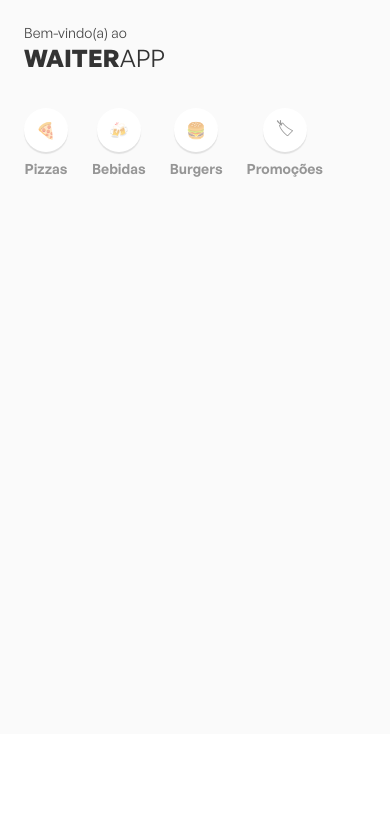
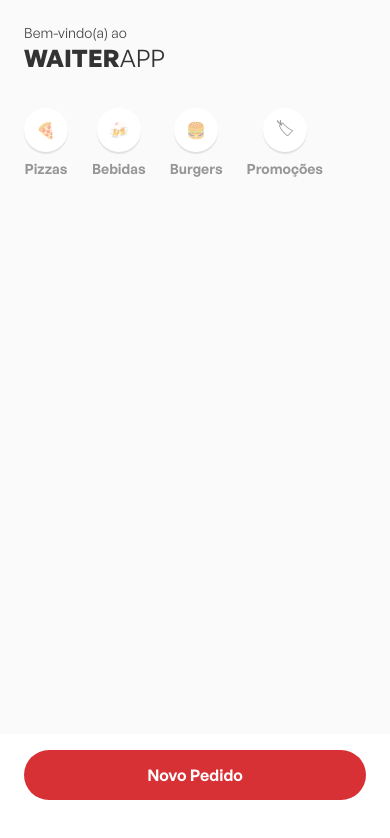
Before and after one commit to Birgiman/WaiterApp, a React Native app in the folder app/: screen / in a window 390 px wide. Shown: the top 838 px of the page. Built offline with nearby package versions, Linux system fonts and the light colour scheme.

Commit message:
Making button for footer

```diff
--- a/app/src/Main/index.tsx
+++ b/app/src/Main/index.tsx
@@ -8,6 +8,7 @@
 import { Header } from '../Header';
 import { Categories } from '../components/Categories';
 import { Menu } from '../components/Menu';
+import { Button } from '../components/Button';
 
 export function Main() {
 	return (
@@ -28,7 +29,9 @@
 
 			<Footer>
 				<FooterContainer>
-
+					<Button onPress={() => alert('deu certo')}>
+						Novo Pedido
+					</Button>
 				</FooterContainer>
 			</Footer>
 		</>
--- a/app/src/Main/styles.ts
+++ b/app/src/Main/styles.ts
@@ -21,6 +21,7 @@
 export const Footer = styled.View`
 	min-height: 110px;
 	background: #fff;
+	padding: 16px 24px;
 `;
 
 export const FooterContainer = styled.SafeAreaView`
--- /dev/null
+++ b/app/src/components/Button/index.tsx
@@ -0,0 +1,16 @@
+import { Container } from './styles';
+import { Text } from '../Text';
+
+interface ButtonProps {
+	children: string;
+	onPress: () => void;
+	disabled?: boolean;
+}
+
+export function Button({ children, onPress, disabled }: ButtonProps) {
+	return (
+		<Container onPress={onPress} disabled={disabled}>
+			<Text weight='600' color='#fff'>{children}</Text>
+		</Container>
+	);
+}
--- /dev/null
+++ b/app/src/components/Button/styles.ts
@@ -0,0 +1,9 @@
+import styled from 'styled-components/native';
+
+export const Container = styled.TouchableOpacity`
+	background: ${({ disabled}) => disabled ? '#999' : '#D73035'};
+	border-radius: 48px;
+	padding: 14px 24px;
+	align-items: center;
+	justify-content: center;
+`;
```
